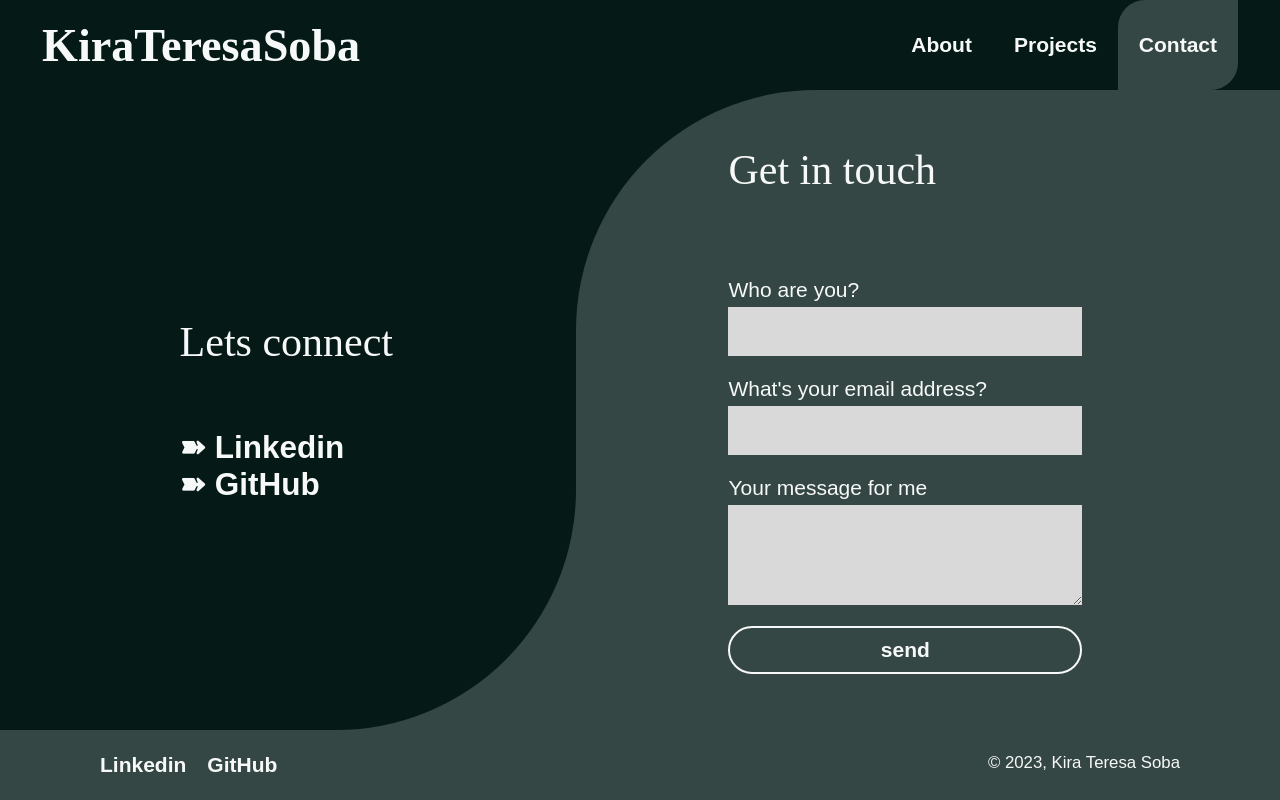
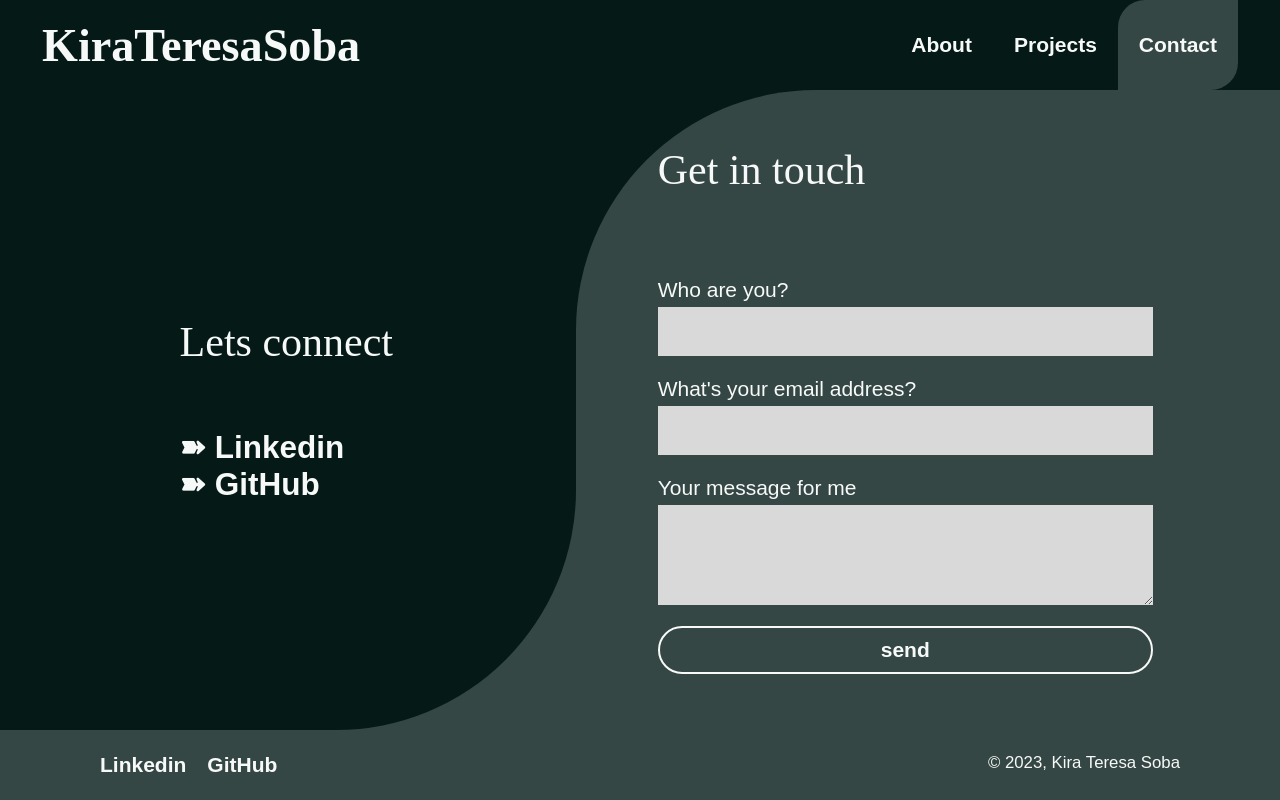
Before and after one commit to KiraTeresa/Portfolio, a React (Create React App) app: page /contact in a window 1280 px wide. Built offline with nearby package versions, Linux system fonts and the light colour scheme; a web font is replaced by a local one.

Commit message:
Change form width

```diff
--- a/src/components/Contact/contact.scss
+++ b/src/components/Contact/contact.scss
@@ -42,7 +42,7 @@
             display: flex;
             flex-direction: column;
             gap: 1rem;
-            width: 50%;
+            width: 70%;
 
             label {
                 display: flex;
```
